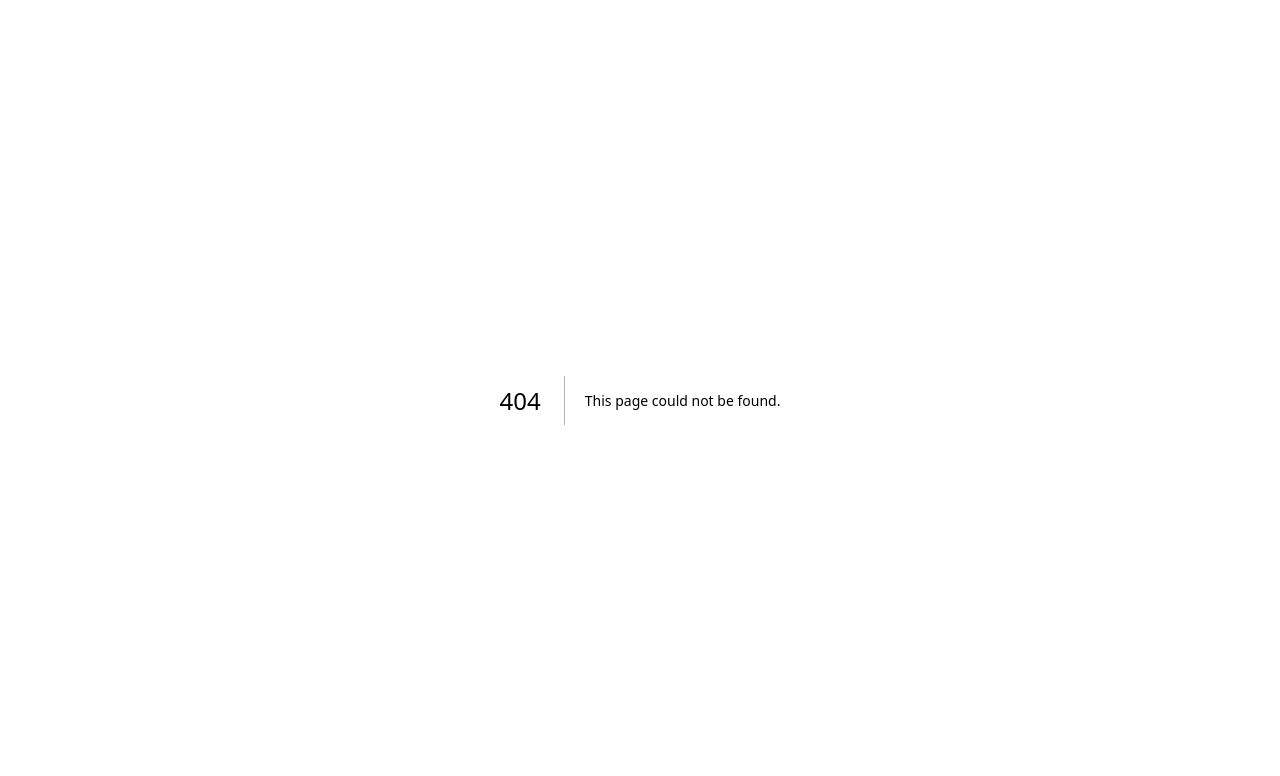
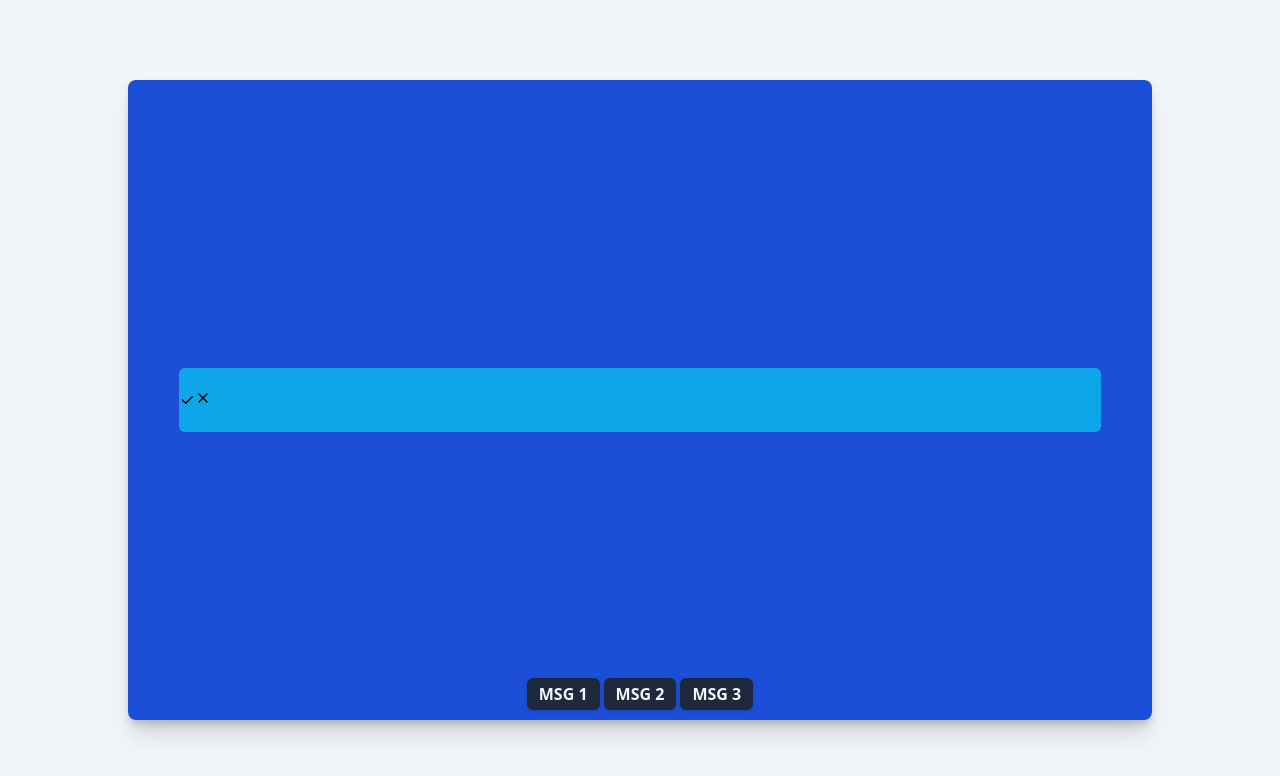
Before and after one commit to captainkapnap/kapericom, a Next.js app: page /portfolio/components/popup-msg-canClose in a window 1280 px wide. Before the commit this address had no page. Shown: the top 776 px of the page. Built offline with nearby package versions, Linux system fonts and the light colour scheme.

Commit message:
working on popupmsg

```diff
--- a/src/pages/components/icons.tsx
+++ b/src/pages/components/icons.tsx
@@ -1,6 +1,6 @@
 import React from 'react';
 type IcTProps = {
-    icons: "checks" | "x" | "chevronUp" | "chevronDown" | "search" | "dots" | "home" | "flame" | "library";
+    icons: "check" | "checks" | "x" | "chevronUp" | "chevronDown" | "search" | "dots" | "home" | "flame" | "library";
     classNameCustom?: string;
   };
 
@@ -78,6 +78,13 @@ function IcT({icons, classNameCustom}: IcTProps): JSX.Element | null {
                 <path d="M17 17v2a2 2 0 0 1 -2 2h-10a2 2 0 0 1 -2 -2v-9a2 2 0 0 1 2 -2h2"></path>
             </svg>
         )
+    } else if (icons === "check") {
+        return (
+            <svg xmlns="http://www.w3.org/2000/svg" className={classNameCustom ?? undefined} width="24" height="24" viewBox="0 0 24 24" strokeWidth="2" stroke="currentColor" fill="none" strokeLinecap="round" strokeLinejoin="round">
+                <path stroke="none" d="M0 0h24v24H0z" fill="none"></path>
+                <path d="M5 12l5 5l10 -10"></path>
+            </svg>
+        )
     }
 
 
--- /dev/null
+++ b/src/pages/portfolio/components/popup-msg-canClose.tsx
@@ -0,0 +1,72 @@
+import { MouseEventHandler, useState } from "react";
+import IcT from "~/pages/components/icons";
+
+type Messages = { msg2: string | null | undefined, type: 'Confirmation' | 'Error' | 'Success' | null | undefined, errorMsg: string | null | undefined}[]
+
+const messages: Messages = [
+    {msg2: 'Payment successfully processed.', type: 'Success', errorMsg: null},
+    {msg2: 'An error occurred while processing your request.', type: 'Error', errorMsg: 'Try again'},
+    {msg2: 'Your changes have been saved.', type: 'Confirmation', errorMsg: null},
+]
+
+function ICodeThis() {
+    // ================ STATE ================
+    const [activeMsg, setActiveMsg] = useState<Messages>([{msg2: null, type: null, errorMsg: null}]);
+
+    // ================ HELPERS ================
+    function handleButton(msg2display: number) {
+        if (messages && messages.length > 0) {
+                setActiveMsg([{
+                    msg2: messages[msg2display]?.msg2,
+                    type: messages[msg2display]?.type,
+                    errorMsg: messages[msg2display]?.errorMsg
+                }])
+
+        }
+    }
+
+    // ================ LIFECYCLE ================
+
+
+    // ================ RETURN ================
+    return (
+      <div id="toggleDarkDiv" className="dark">
+        <div id="bodyDiv" className="bg-slate-100 min-h-screen flex justify-center items-center">
+            <div className='relative bg-blue-700 h-[80dvh] w-[80%] max:w-20 flex justify-center items-center rounded-lg shadow-xl drop-shadow-lg'>
+                <div className='bg-sky-500 w-[90%] h-[10%] rounded-md flex items-center' id="container">
+                    <div className="" id="icon">
+                        <IcT icons="check" classNameCustom="h-4 w-4" />
+                    </div>
+                    <div className="" id="msg">
+                        <small>
+                            {activeMsg[0]?.msg2}
+                        </small>
+                    </div>
+                    <div className="" id="errorMsg">
+                        <small>
+                            {activeMsg[0]?.errorMsg && (
+                                activeMsg[0].errorMsg
+                            )}
+                        </small>
+                    </div>
+                    <div className="" id="close">
+                        <button className=''>
+                            <IcT icons="x" classNameCustom="h-4 w-4"/>
+                        </button>
+                    </div>
+                </div>
+                <div className='flex absolute bottom-2 text-slate-100 font-semibold'>
+                    <button className="bg-slate-800 hover:ring-offset-2 outline-none hover:ring-2 hover:ring-sky-500 m-0.5 px-3 py-1 rounded-md drop-shadow" onClick={() => handleButton(0)}>MSG 1</button>
+                    <button className="bg-slate-800 hover:ring-offset-2 outline-none hover:ring-2 hover:ring-sky-500 m-0.5 px-3 py-1 rounded-md drop-shadow" onClick={() => handleButton(1)}>MSG 2</button>
+                    <button className="bg-slate-800 hover:ring-offset-2 outline-none hover:ring-2 hover:ring-sky-500 m-0.5 px-3 py-1 rounded-md drop-shadow" onClick={() => handleButton(2)}>MSG 3</button>
+                </div>
+            </div>
+
+
+        </div>
+      </div>
+
+    )
+}
+
+export default ICodeThis;
--- a/src/pages/portfolio/templates/3boxes.tsx
+++ b/src/pages/portfolio/templates/3boxes.tsx
@@ -1,6 +1,3 @@
-import { useEffect } from 'react';
-
-
 function ICodeThis() {
     // ================ STATE ================
 
--- a/src/utils/pages.tsx
+++ b/src/utils/pages.tsx
@@ -8,4 +8,5 @@ export const listOfPages: ListofPages = [
     {type: "Template", fileName: 'edit-name-email-date.tsx', title: 'Edit Name Email Date - Validation not Working'},
     {type: "Template", fileName: 'music.tsx', title: 'Music Player Template'},
     {type: "Template", fileName: 'popup-w-buttons.tsx', title: 'Selectable Buttons'},
+    {type: "Component", fileName: 'popup-msg-canClose.tsx', title: 'Closable Msg'},
 ]
```
